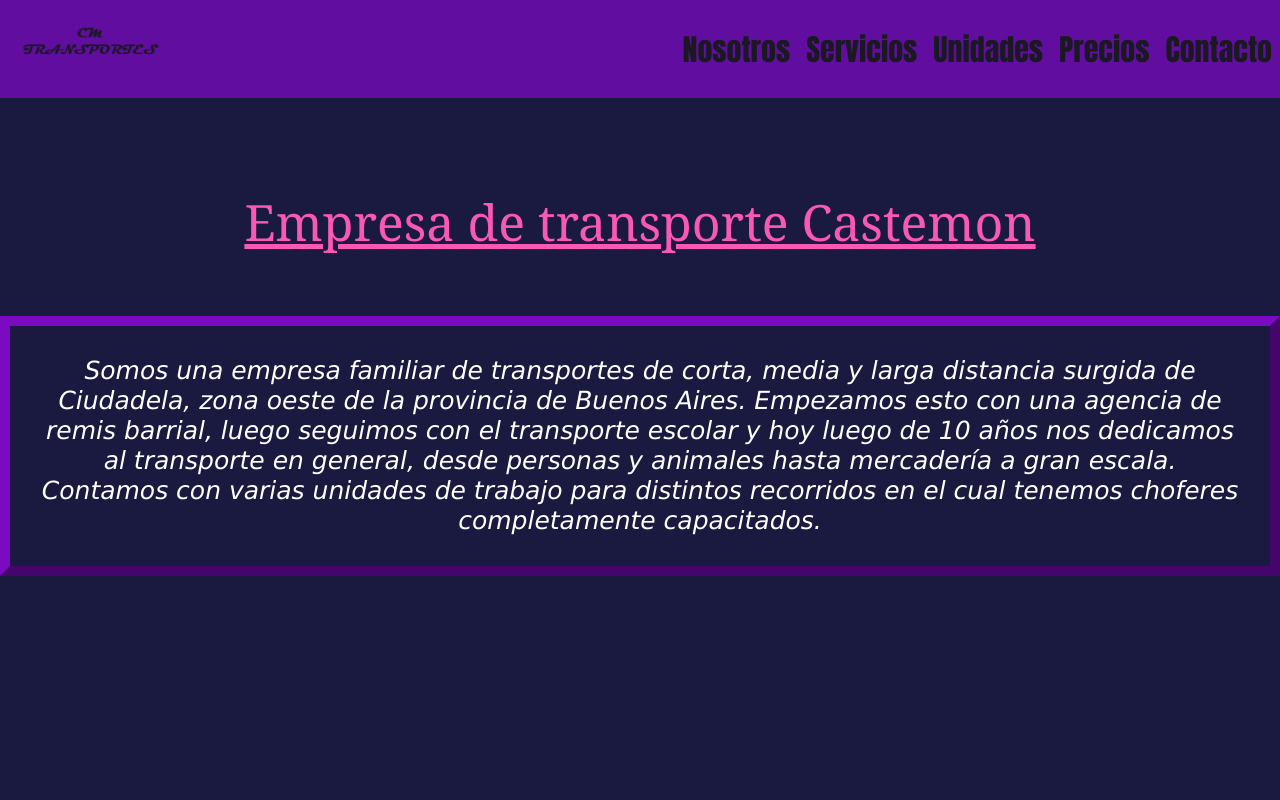
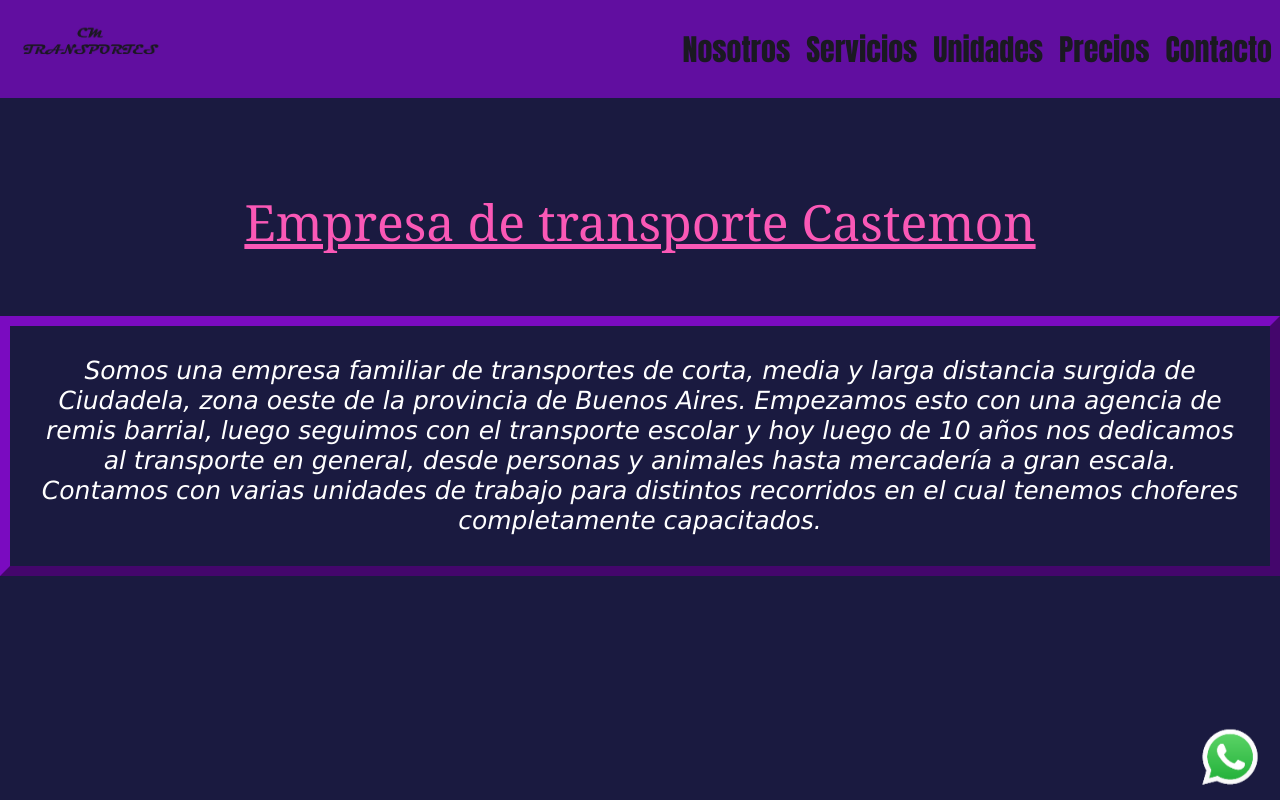
Before and after one commit to EmaCastellano/Castemon-CASTELLANO, a website: page index.html in a window 1280 px wide. Shown: the top 800 px of the page. Drawn offline with nearby package versions, Linux system fonts and the light colour scheme.

Commit message:
PROYECTO TERMINADO

```diff
--- a/index.html
+++ b/index.html
@@ -60,7 +60,11 @@
       </nav>
 </header>
    <!-- Fin seccion navbar -->
-
+   <div class="boton-whatsapp">
+    <a href="https://api.whatsapp.com/send?phone=:11-3333-3333" target="_blank">
+        <img src="Archivos/boton_whatsapp.png" class="img-fluid" alt="WhatsApp boton">
+    </a>
+</div>
 <main>
 
 <!-- Inicio seccion nosotros -->
--- a/scss/components/_header.scss
+++ b/scss/components/_header.scss
@@ -37,3 +37,16 @@ header {
 body {
     background-color: #1A1A40;
     }
+
+    .boton-whatsapp {
+        display: block;
+        width: 60px;
+        height: 60px;
+        position: fixed;
+        right: 20px;
+        bottom: 20px;
+        border-radius: 50%;
+        line-height: 70px;
+        text-align: center;
+        z-index: 999;
+    }
```
Also changed, not shown: Archivos/boton_whatsapp.png (added), css/style.css, 1 other file.
